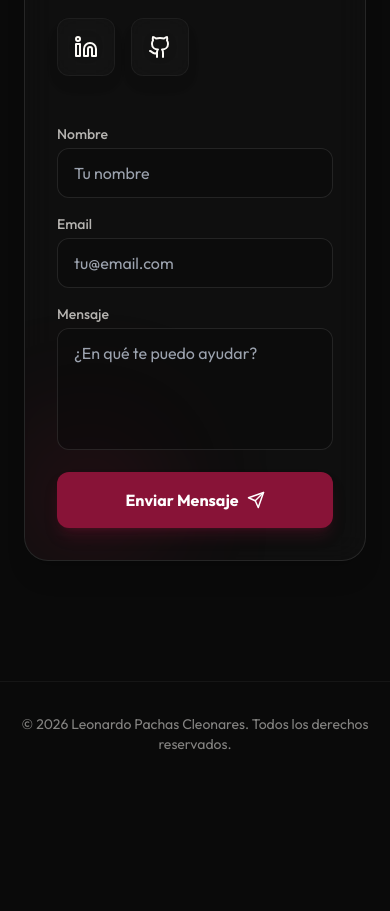
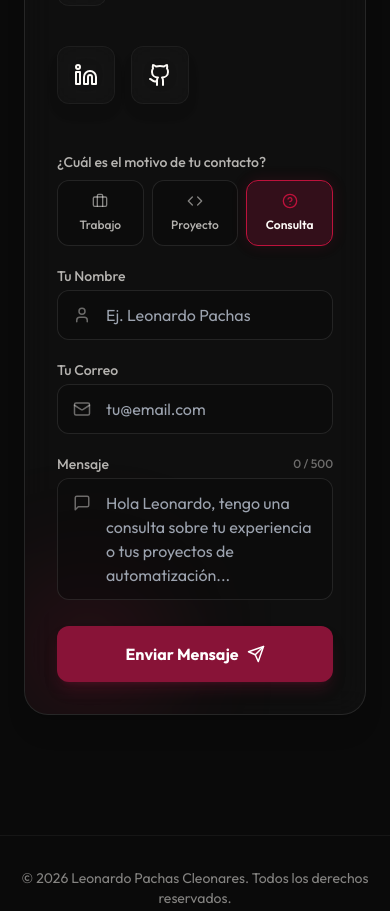
Before and after one commit to LeoPC2004/portfolio-cv, a React (Vite) app: page / in a window 390 px wide. Shown: the part 8360-9271 px from the top of the page. Before the commit the page ends 9146 px from the top, so only its background shows below. Built offline with nearby package versions, Linux system fonts and the light colour scheme.

Commit message:
Version 2 Contacto

```diff
--- a/src/sections/Contact.tsx
+++ b/src/sections/Contact.tsx
@@ -1,13 +1,69 @@
+import { useState } from 'react';
 import SectionWrapper from '../components/SectionWrapper';
 import { personalInfo } from '../data/portfolio';
-import { Mail, Phone, Linkedin, Github, Send } from 'lucide-react';
+import { Mail, Phone, Linkedin, Github, Send, User, MessageSquare, Briefcase, Code, HelpCircle, CheckCircle } from 'lucide-react';
+
+type MessageType = 'work' | 'collab' | 'general';
 
 export default function Contact() {
+  const [reason, setReason] = useState<MessageType>('general');
+  const [name, setName] = useState('');
+  const [email, setEmail] = useState('');
+  const [message, setMessage] = useState('');
+  const [status, setStatus] = useState<'idle' | 'loading' | 'success'>('idle');
+
+  // Pre-fill / placeholder helper messages based on selected reason
+  const getPlaceholder = () => {
+    switch (reason) {
+      case 'work':
+        return 'Hola Leonardo, he visto tu perfil y me gustaría hablarte sobre una oportunidad de trabajo o desarrollo en nuestra empresa...';
+      case 'collab':
+        return 'Hola Leonardo, tengo una idea de proyecto sobre análisis/automatización de datos y me gustaría colaborar contigo...';
+      case 'general':
+      default:
+        return 'Hola Leonardo, tengo una consulta sobre tu experiencia o tus proyectos de automatización...';
+    }
+  };
+
+  const getSubject = () => {
+    switch (reason) {
+      case 'work':
+        return `Oportunidad de Trabajo/Prácticas - ${name || 'Contacto'}`;
+      case 'collab':
+        return `Colaboración en Proyecto - ${name || 'Contacto'}`;
+      case 'general':
+      default:
+        return `Consulta desde Portafolio - ${name || 'Contacto'}`;
+    }
+  };
+
+  const handleSubmit = (e: React.FormEvent) => {
+    e.preventDefault();
+    if (!name || !email || !message) return;
+
+    setStatus('loading');
+
+    setTimeout(() => {
+      setStatus('success');
+
+      const subject = encodeURIComponent(getSubject());
+      const body = encodeURIComponent(`Nombre: ${name}\nCorreo: ${email}\nMotivo: ${reason === 'work' ? 'Trabajo/Prácticas' : reason === 'collab' ? 'Colaboración/Proyecto' : 'Consulta General'}\n\nMensaje:\n${message}`);
+
+      window.location.href = `mailto:${personalInfo.contact.email}?subject=${subject}&body=${body}`;
+
+      // Reset status after a few seconds
+      setTimeout(() => {
+        setStatus('idle');
+      }, 3000);
+    }, 1200);
+  };
+
   return (
     <SectionWrapper id="contact">
       <div className="glass-card rounded-3xl p-8 md:p-12 relative overflow-hidden">
-        <div className="absolute top-0 right-0 w-32 h-32 bg-maroon/20 blur-3xl rounded-full"></div>
-        <div className="absolute bottom-0 left-0 w-32 h-32 bg-maroon-light/20 blur-3xl rounded-full"></div>
+        {/* Decorative background glows */}
+        <div className="absolute top-0 right-0 w-32 h-32 bg-maroon/25 blur-3xl rounded-full"></div>
+        <div className="absolute bottom-0 left-0 w-32 h-32 bg-maroon-light/25 blur-3xl rounded-full"></div>
 
         <div className="grid md:grid-cols-2 gap-12 relative z-10">
           <div>
@@ -16,7 +72,7 @@ export default function Contact() {
             </h2>
 
             <p className="text-cream/70 mb-10 text-lg">
-              ¿Interesado en trabajar juntos o discutir un proyecto de Data Engineering y Automatización? Contáctame.
+              ¿Interesado en trabajar juntos o discutir un proyecto de Data Engineering y Automatización? Escríbeme y responderé lo antes posible.
             </p>
 
             <div className="space-y-6">
@@ -62,61 +118,144 @@ export default function Contact() {
             </div>
           </div>
 
-          <form
-            className="space-y-4"
-            onSubmit={(e) => {
-              e.preventDefault();
+          <form className="space-y-5" onSubmit={handleSubmit}>
+            {/* Reason selector chips */}
+            <div>
+              <label className="block text-sm font-medium text-cream/70 mb-2">
+                ¿Cuál es el motivo de tu contacto?
+              </label>
+              <div className="grid grid-cols-3 gap-2">
+                <button
+                  type="button"
+                  onClick={() => setReason('work')}
+                  className={`flex flex-col sm:flex-row items-center justify-center gap-2 p-3 rounded-xl border text-xs sm:text-sm font-medium transition-all duration-300 ${reason === 'work'
+                      ? 'bg-maroon/30 border-maroon-light text-cream shadow-[0_0_15px_rgba(186,18,60,0.15)] font-semibold'
+                      : 'bg-dark/50 border-white/10 text-cream/70 hover:border-white/20 hover:text-cream'
+                    }`}
+                >
+                  <Briefcase size={16} className={reason === 'work' ? 'text-maroon-light' : 'text-cream/50'} />
+                  <span>Trabajo</span>
+                </button>
+                <button
+                  type="button"
+                  onClick={() => setReason('collab')}
+                  className={`flex flex-col sm:flex-row items-center justify-center gap-2 p-3 rounded-xl border text-xs sm:text-sm font-medium transition-all duration-300 ${reason === 'collab'
+                      ? 'bg-maroon/30 border-maroon-light text-cream shadow-[0_0_15px_rgba(186,18,60,0.15)] font-semibold'
+                      : 'bg-dark/50 border-white/10 text-cream/70 hover:border-white/20 hover:text-cream'
+                    }`}
+                >
+                  <Code size={16} className={reason === 'collab' ? 'text-maroon-light' : 'text-cream/50'} />
+                  <span>Proyecto</span>
+                </button>
+                <button
+                  type="button"
+                  onClick={() => setReason('general')}
+                  className={`flex flex-col sm:flex-row items-center justify-center gap-2 p-3 rounded-xl border text-xs sm:text-sm font-medium transition-all duration-300 ${reason === 'general'
+                      ? 'bg-maroon/30 border-maroon-light text-cream shadow-[0_0_15px_rgba(186,18,60,0.15)] font-semibold'
+                      : 'bg-dark/50 border-white/10 text-cream/70 hover:border-white/20 hover:text-cream'
+                    }`}
+                >
+                  <HelpCircle size={16} className={reason === 'general' ? 'text-maroon-light' : 'text-cream/50'} />
+                  <span>Consulta</span>
+                </button>
+              </div>
+            </div>
 
-              const name = (document.getElementById("name") as HTMLInputElement).value;
-              const email = (document.getElementById("email") as HTMLInputElement).value;
-              const message = (document.getElementById("message") as HTMLTextAreaElement).value;
-
-              window.location.href =
-                `mailto:${personalInfo.contact.email}?subject=Mensaje de ${name}&body=Correo: ${email}%0D%0A%0D%0AMensaje:%0D%0A${message}`;
-            }}
-          >
-            <div>
-              <label htmlFor="name" className="block text-sm font-medium text-cream/70 mb-1">
-                Nombre
+            {/* Name Input */}
+            <div className="group">
+              <label htmlFor="name" className="block text-sm font-medium text-cream/70 mb-1 group-focus-within:text-maroon-light transition-colors">
+                Tu Nombre
               </label>
+              <div className="relative">
+                <User size={18} className="absolute left-4 top-1/2 -translate-y-1/2 text-cream/40 group-focus-within:text-maroon-light transition-colors" />
                 <input
                   type="text"
                   id="name"
-                className="w-full bg-dark/50 border border-white/10 rounded-xl px-4 py-3 text-cream focus:outline-none focus:border-maroon focus:ring-1 focus:ring-maroon transition-colors"
-                placeholder="Tu nombre"
+                  required
+                  value={name}
+                  onChange={(e) => setName(e.target.value)}
+                  className="w-full bg-dark/50 border border-white/10 rounded-xl pl-12 pr-4 py-3 text-cream focus:outline-none focus:border-maroon-light focus:ring-1 focus:ring-maroon-light transition-all"
+                  placeholder="Ej. Leonardo Pachas"
                 />
               </div>
+            </div>
 
-            <div>
-              <label htmlFor="email" className="block text-sm font-medium text-cream/70 mb-1">
-                Email
+            {/* Email Input */}
+            <div className="group">
+              <label htmlFor="email" className="block text-sm font-medium text-cream/70 mb-1 group-focus-within:text-maroon-light transition-colors">
+                Tu Correo
               </label>
+              <div className="relative">
+                <Mail size={18} className="absolute left-4 top-1/2 -translate-y-1/2 text-cream/40 group-focus-within:text-maroon-light transition-colors" />
                 <input
                   type="email"
                   id="email"
-                className="w-full bg-dark/50 border border-white/10 rounded-xl px-4 py-3 text-cream focus:outline-none focus:border-maroon focus:ring-1 focus:ring-maroon transition-colors"
+                  required
+                  value={email}
+                  onChange={(e) => setEmail(e.target.value)}
+                  className="w-full bg-dark/50 border border-white/10 rounded-xl pl-12 pr-4 py-3 text-cream focus:outline-none focus:border-maroon-light focus:ring-1 focus:ring-maroon-light transition-all"
                   placeholder="tu@email.com"
                 />
               </div>
+            </div>
 
-            <div>
-              <label htmlFor="message" className="block text-sm font-medium text-cream/70 mb-1">
+            {/* Message Input */}
+            <div className="group">
+              <div className="flex justify-between items-center mb-1">
+                <label htmlFor="message" className="block text-sm font-medium text-cream/70 group-focus-within:text-maroon-light transition-colors">
                   Mensaje
                 </label>
+                <span className="text-xs text-cream/40 font-medium">
+                  {message.length} / 500
+                </span>
+              </div>
+              <div className="relative">
+                <MessageSquare size={18} className="absolute left-4 top-4 text-cream/40 group-focus-within:text-maroon-light transition-colors" />
                 <textarea
                   id="message"
+                  required
                   rows={4}
-                className="w-full bg-dark/50 border border-white/10 rounded-xl px-4 py-3 text-cream focus:outline-none focus:border-maroon focus:ring-1 focus:ring-maroon transition-colors resize-none"
-                placeholder="¿En qué te puedo ayudar?"
+                  maxLength={500}
+                  value={message}
+                  onChange={(e) => setMessage(e.target.value)}
+                  className="w-full bg-dark/50 border border-white/10 rounded-xl pl-12 pr-4 py-3 text-cream focus:outline-none focus:border-maroon-light focus:ring-1 focus:ring-maroon-light transition-all resize-none min-h-[120px]"
+                  placeholder={getPlaceholder()}
                 ></textarea>
               </div>
+            </div>
 
+            {/* Submit Button */}
+            {status === 'idle' && (
               <button
                 type="submit"
-              className="w-full py-4 bg-maroon hover:bg-maroon-light text-white font-bold rounded-xl transition-all shadow-lg shadow-maroon/25 flex justify-center items-center gap-2"
+                className="w-full py-4 bg-maroon hover:bg-maroon-light text-white font-bold rounded-xl transition-all shadow-lg shadow-maroon/25 flex justify-center items-center gap-2 hover:-translate-y-0.5 active:translate-y-0"
               >
-              Enviar Mensaje <Send size={18} />
+                <span>Enviar Mensaje</span>
+                <Send size={18} />
               </button>
+            )}
+
+            {status === 'loading' && (
+              <button
+                type="button"
+                disabled
+                className="w-full py-4 bg-maroon/50 text-white/70 font-bold rounded-xl flex justify-center items-center gap-3 cursor-not-allowed"
+              >
+                <div className="w-5 h-5 border-2 border-white/30 border-t-white rounded-full animate-spin"></div>
+                <span>Abriendo tu gestor de correo...</span>
+              </button>
+            )}
+
+            {status === 'success' && (
+              <button
+                type="button"
+                disabled
+                className="w-full py-4 bg-emerald-800 text-white font-bold rounded-xl flex justify-center items-center gap-2 shadow-lg shadow-emerald-900/25"
+              >
+                <span>¡Redirigiendo!</span>
+                <CheckCircle size={18} className="animate-bounce" />
+              </button>
+            )}
           </form>
         </div>
       </div>
```
Lines whose indentation alone changed are shown as unchanged.
